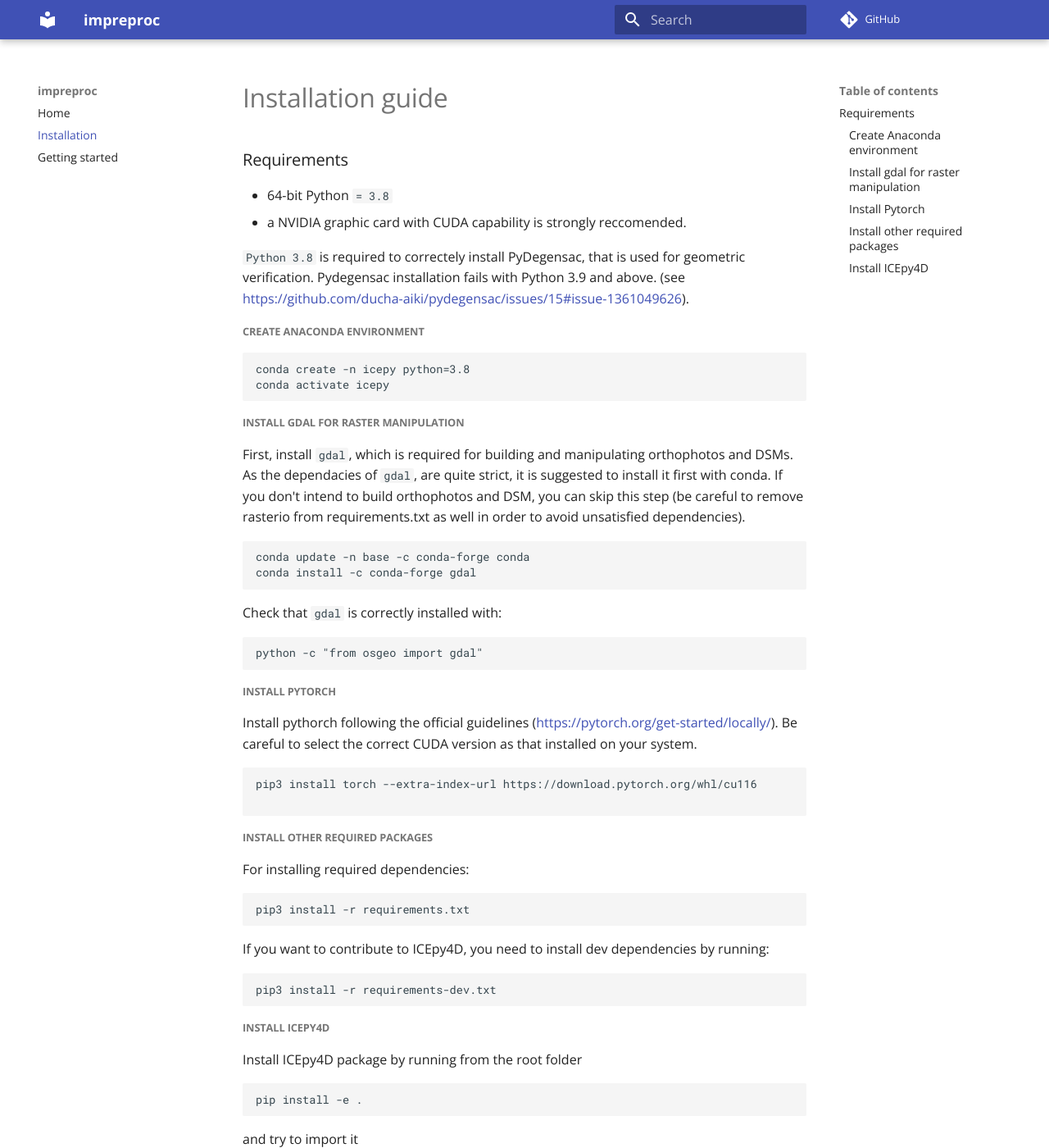
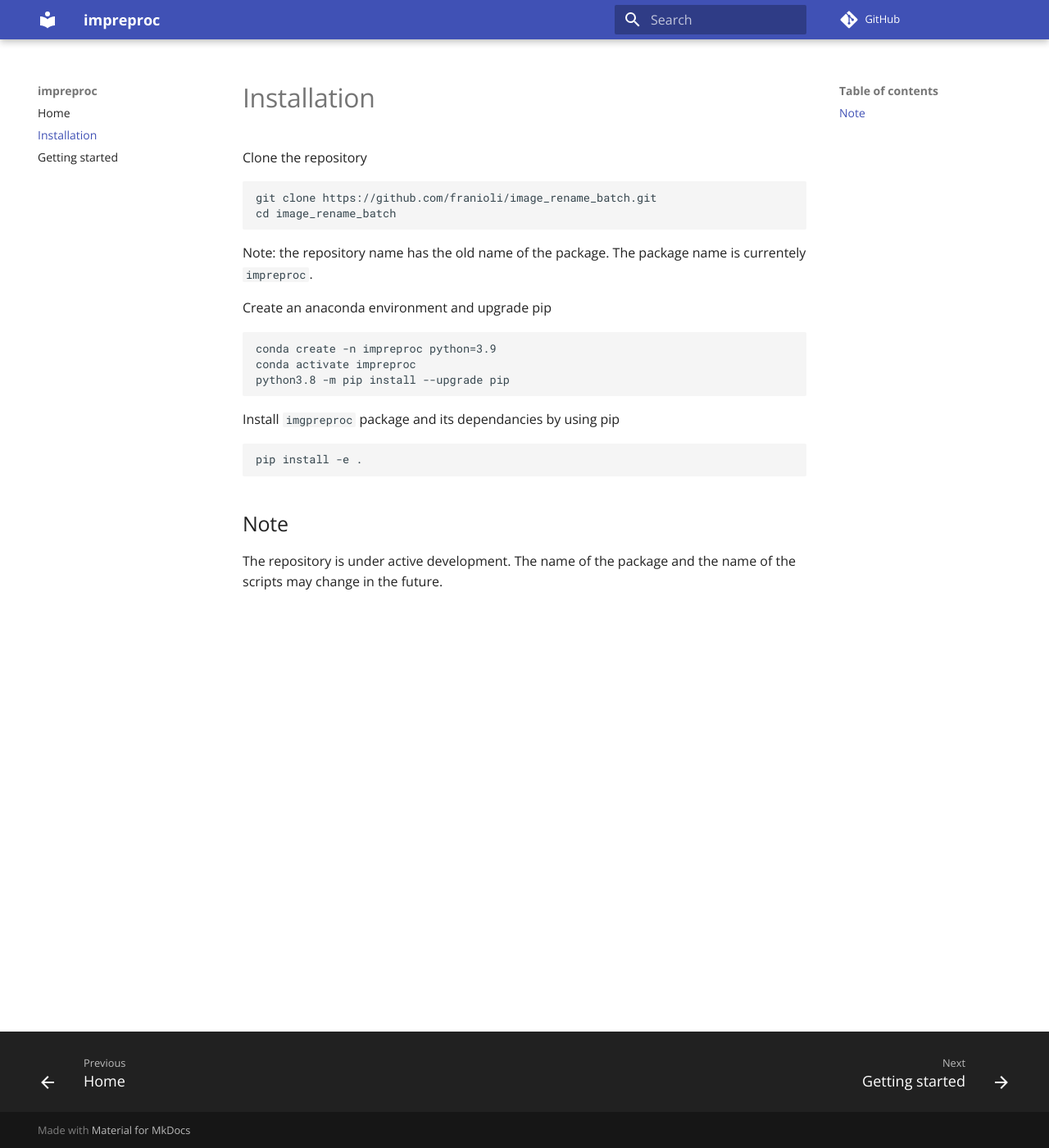
Before and after one commit to franioli/impreproc, an MkDocs documentation site: the page built from docs/installation.md, in a window 1280 px wide and 1400 px high. Shown: the whole window at 82% size. Built offline with MkDocs 1.6.1 and Material for MkDocs 9.7.7, drawn with Linux system fonts in a browser that asks for light colours; comment, search, counter and statistics services are not loaded; some of the changed text lies outside the part shown.

Commit message:
updated docs

````diff
--- a/docs/installation.md
+++ b/docs/installation.md
@@ -1,68 +1,28 @@
-# Installation guide
+# Installation
 
-### Requirements
-
-- 64-bit Python `= 3.8`
-- a NVIDIA graphic card with CUDA capability is strongly reccomended.
-
-`Python 3.8` is required to correctely install PyDegensac, that is used for geometric verification. Pydegensac installation fails with Python 3.9 and above. (see <https://github.com/ducha-aiki/pydegensac/issues/15#issue-1361049626>).
-
-##### Create Anaconda environment
+Clone the repository
 
 ```bash
-conda create -n icepy python=3.8
-conda activate icepy
+git clone https://github.com/franioli/image_rename_batch.git
+cd image_rename_batch
 ```
 
-##### Install gdal for raster manipulation
+Note: the repository name has the old name of the package. The package name is currentely `impreproc`.
 
-First, install `gdal`, which is required for building and manipulating orthophotos and DSMs. As the dependacies of `gdal`, are quite strict, it is suggested to install it first with conda. If you don't intend to build orthophotos and DSM, you can skip this step (be careful to remove rasterio from requirements.txt as well in order to avoid unsatisfied dependencies).
+Create an anaconda environment and upgrade pip
 
 ```bash
-conda update -n base -c conda-forge conda
-conda install -c conda-forge gdal
+conda create -n impreproc python=3.9
+conda activate impreproc
+python3.8 -m pip install --upgrade pip
 ```
 
-Check that `gdal` is correctly installed with:
-
-```bash
-python -c "from osgeo import gdal"
-```
-
-##### Install Pytorch
-
-Install pythorch following the official guidelines (<https://pytorch.org/get-started/locally/>). Be careful to select the correct CUDA version as that installed on your system.
-
-```bash
-pip3 install torch --extra-index-url https://download.pytorch.org/whl/cu116
-
-```
-
-##### Install other required packages
-
-For installing required dependencies:
-```bash
-pip3 install -r requirements.txt
-```
-
-If you want to contribute to ICEpy4D, you need to install dev dependencies by running:
-```bash
-pip3 install -r requirements-dev.txt
-```
-
-##### Install ICEpy4D
-
-Install ICEpy4D package by running from the root folder
+Install `imgpreproc` package and its dependancies by using pip
 
 ```bash
 pip install -e .
 ```
 
-and try to import it
+## Note
 
-```bash
-conda activate icepy
-python -c "import icepy"
-```
-
-If no error is given, ICEpy4D is successfully installed and it can be imported with `import icepy`
+The repository is under active development. The name of the package and the name of the scripts may change in the future.
````
Also changed, not shown: docs/index.md (+1 -24 lines).
